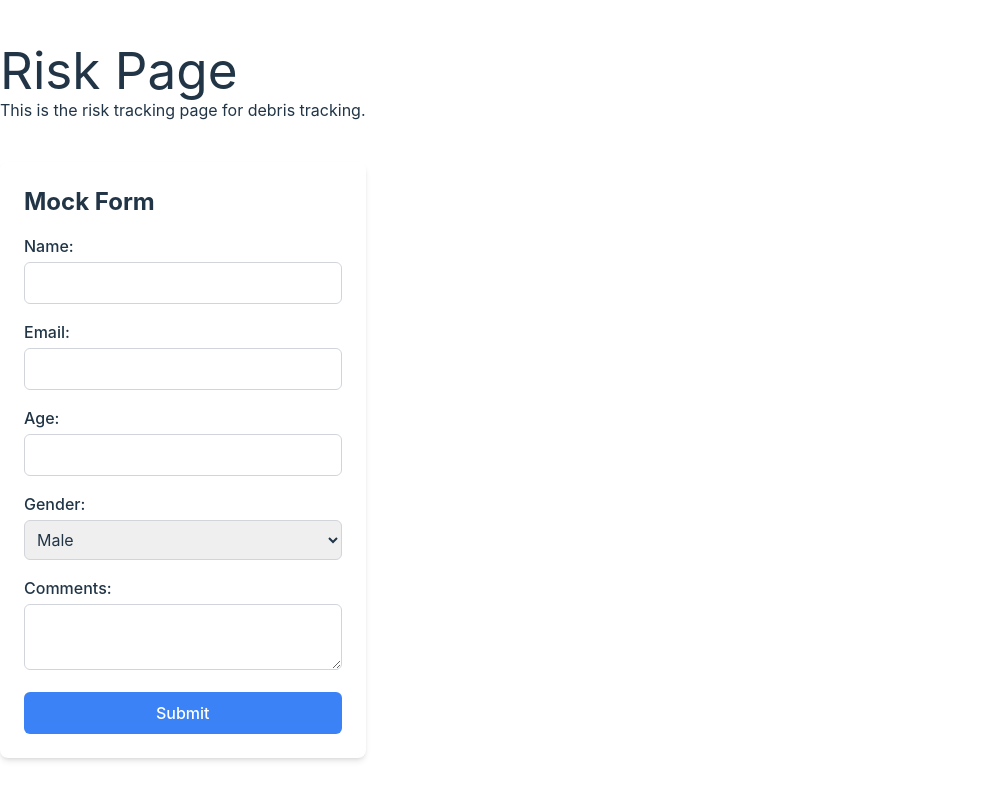
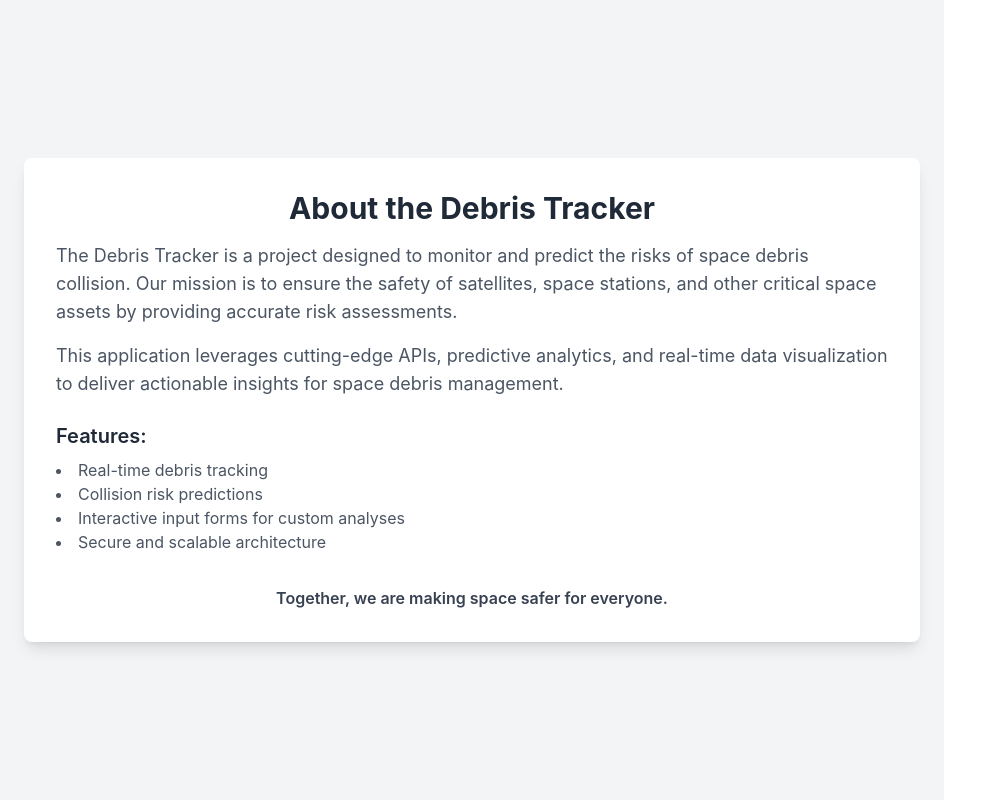
Before and after one commit to Jynxae/JSCHack, a React (Vite) app in the folder debris-tracker/: page / in a window 1280 px wide. Shown: the whole page, without its empty margins (0-993 px from the left). Built offline with nearby package versions, Linux system fonts and the light colour scheme.

Commit message:
Set up routing

```diff
--- a/debris-tracker/src/App.jsx
+++ b/debris-tracker/src/App.jsx
@@ -1,12 +1,17 @@
+import { BrowserRouter as Router, Routes, Route } from "react-router-dom";
 import Risk from "./pages/NASA/risk";
-import InputForm from "./pages/InputForm.jsx"
+import InputForm from "./pages/InputForm";
+import About from "./pages/About";
 
 function App() {
   return (
-    <div>
-      <Risk />
-      <InputForm />
-    </div>
+    <Router>
+      <Routes>
+        <Route path="/" element={<About />} />
+        <Route path="/risk" element={<Risk />} />
+        <Route path="/input-form" element={<InputForm />} />
+      </Routes>
+    </Router>
   );
 }
 
--- /dev/null
+++ b/debris-tracker/src/pages/About.jsx
@@ -0,0 +1,40 @@
+import React from "react";
+
+function About() {
+  return (
+    <div className="min-h-screen bg-gray-100 flex items-center justify-center p-6">
+      <div className="max-w-4xl bg-white shadow-lg rounded-lg p-8">
+        <h1 className="text-3xl font-bold text-gray-800 mb-4 text-center">
+          About the Debris Tracker
+        </h1>
+        <p className="text-gray-600 text-lg mb-4">
+          The Debris Tracker is a project designed to monitor and predict the
+          risks of space debris collision. Our mission is to ensure the safety
+          of satellites, space stations, and other critical space assets by
+          providing accurate risk assessments.
+        </p>
+        <p className="text-gray-600 text-lg mb-4">
+          This application leverages cutting-edge APIs, predictive analytics,
+          and real-time data visualization to deliver actionable insights for
+          space debris management.
+        </p>
+        <h2 className="text-xl font-semibold text-gray-800 mt-6 mb-2">
+          Features:
+        </h2>
+        <ul className="list-disc list-inside text-gray-600">
+          <li>Real-time debris tracking</li>
+          <li>Collision risk predictions</li>
+          <li>Interactive input forms for custom analyses</li>
+          <li>Secure and scalable architecture</li>
+        </ul>
+        <div className="mt-8 text-center">
+          <p className="text-gray-700 font-semibold">
+            Together, we are making space safer for everyone.
+          </p>
+        </div>
+      </div>
+    </div>
+  );
+}
+
+export default About;
--- /dev/null
+++ b/package.json
@@ -0,0 +1,5 @@
+{
+  "dependencies": {
+    "react-router-dom": "^6.28.0"
+  }
+}
```
Also changed, not shown: 1 other file (tests, documents, lock files or other folders).
